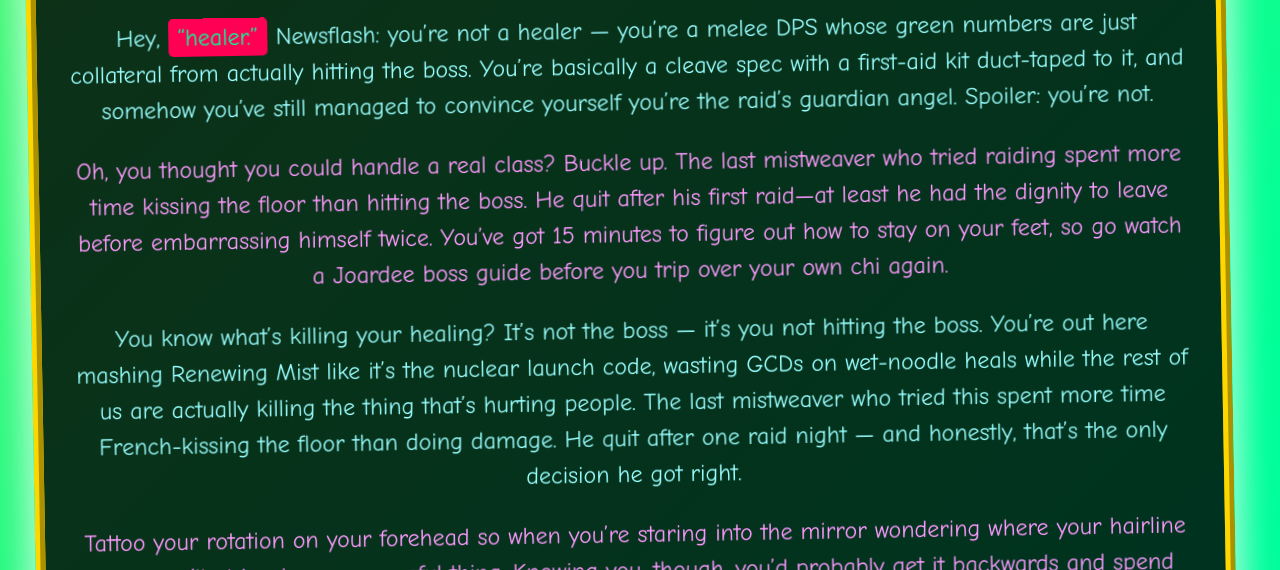
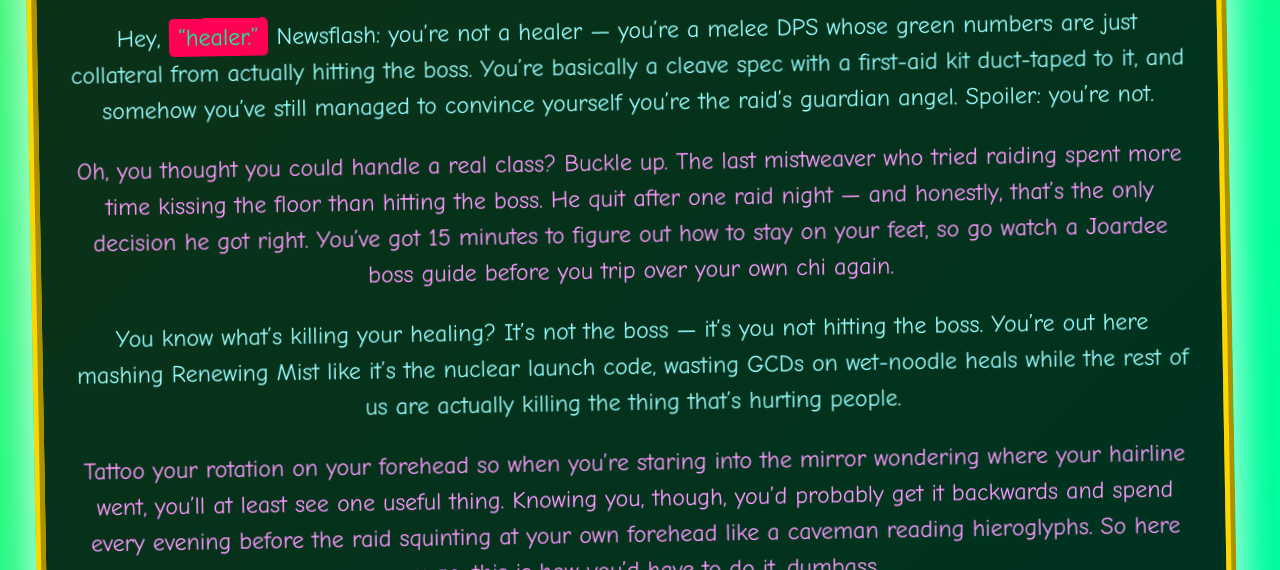
Before and after one commit to Kungpoopanda/Mistweaver2.0, a plain HTML site: page index.html in a window 1280 px wide. Shown: the part 230-800 px from the top of the page. Drawn offline with Linux system fonts and the light colour scheme.

Commit message:
small text change

```diff
--- a/index.html
+++ b/index.html
@@ -19,19 +19,16 @@
       <p>
         Oh, you thought you could handle a real class? Buckle up. The last
         mistweaver who tried raiding spent more time kissing the floor than
-        hitting the boss. He quit after his first raid—at least he had the
-        dignity to leave before embarrassing himself twice. You’ve got 15
-        minutes to figure out how to stay on your feet, so go watch a Joardee
-        boss guide before you trip over your own chi again.
+        hitting the boss. He quit after one raid night — and honestly, that’s
+        the only decision he got right. You’ve got 15 minutes to figure out how
+        to stay on your feet, so go watch a Joardee boss guide before you trip
+        over your own chi again.
       </p>
       <p>
         You know what’s killing your healing? It’s not the boss — it’s you not
         hitting the boss. You’re out here mashing Renewing Mist like it’s the
         nuclear launch code, wasting GCDs on wet-noodle heals while the rest of
-        us are actually killing the thing that’s hurting people. The last
-        mistweaver who tried this spent more time French-kissing the floor than
-        doing damage. He quit after one raid night — and honestly, that’s the
-        only decision he got right.
+        us are actually killing the thing that’s hurting people.
       </p>
       <p>
         Tattoo your rotation on your forehead so when you’re staring into the
```
